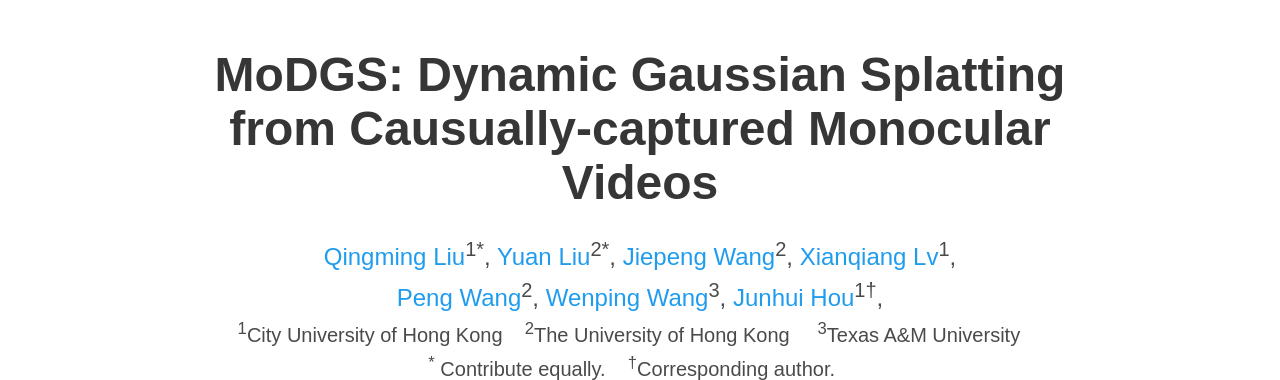
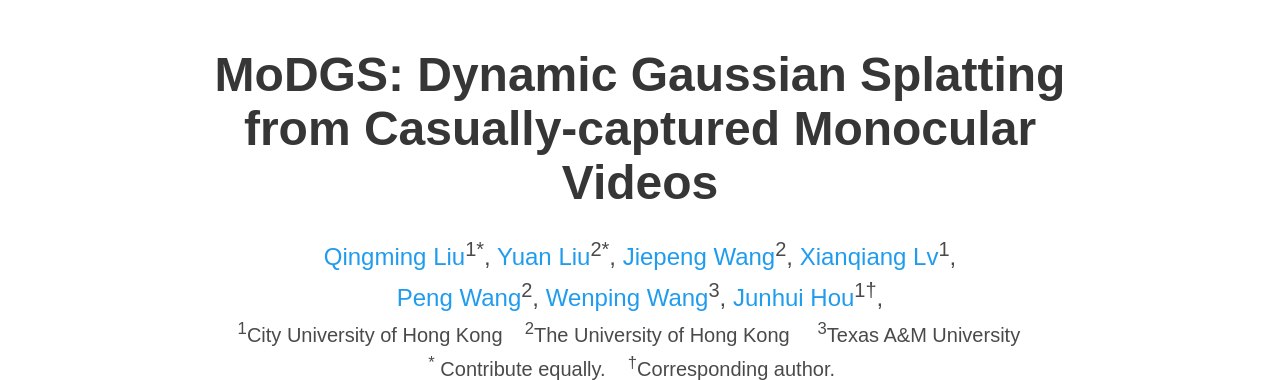
Before and after one commit to MoDGS/MoDGS.github.io, a plain HTML site: page index.html in a window 1280 px wide. Shown: the top 380 px of the page. Drawn offline with nearby package versions, Linux system fonts and the light colour scheme; some icons are missing; a web font is replaced by a local one.

Commit message:
Update index.html

```diff
--- a/index.html
+++ b/index.html
@@ -3,18 +3,18 @@
 
 <head>
   <meta charset="utf-8">
-  <meta name="description" content="MoDGS: Dynamic Gaussian Splatting from Causually-captured Monocular Videos">
-  <meta property="og:title" content="MoDGS: Dynamic Gaussian Splatting from Causually-captured Monocular Videos">
-  <meta property="og:description" content="MoDGS: Dynamic Gaussian Splatting from Causually-captured Monocular Videos">
+  <meta name="description" content="MoDGS: Dynamic Gaussian Splatting from Casually-captured Monocular Videos">
+  <meta property="og:title" content="MoDGS: Dynamic Gaussian Splatting from Casually-captured Monocular Videos">
+  <meta property="og:description" content="MoDGS: Dynamic Gaussian Splatting from Casually-captured Monocular Videos">
   <meta property="og:image" content="https://shape-of-motion.github.io/static/images/open_graph.png">
-  <meta property="twitter:title" content="MoDGS: Dynamic Gaussian Splatting from Causually-captured Monocular Videos">
-  <meta property="twitter:description" content="MoDGS: Dynamic Gaussian Splatting from Causually-captured Monocular Videos">
+  <meta property="twitter:title" content="MoDGS: Dynamic Gaussian Splatting from Casually-captured Monocular Videos">
+  <meta property="twitter:description" content="MoDGS: Dynamic Gaussian Splatting from Casually-captured Monocular Videos">
   <meta property="twitter:image" content="https://shape-of-motion.github.io/static/images/open_graph.png">
   <meta property="og:type" content="website">
   <meta name="twitter:card" content="summary_large_image">
   <meta name="keywords" content="4D reconstruction, Dynamic Reconstruction, 3D Tracking, Long-Range Motion">
   <meta name="viewport" content="width=device-width, initial-scale=1">
-  <title>MoDGS: Dynamic Gaussian Splatting from Causually-captured Monocular Videos</title>
+  <title>MoDGS: Dynamic Gaussian Splatting from Casually-captured Monocular Videos</title>
 
   <link href="https://fonts.googleapis.com/css?family=Google+Sans|Noto+Sans|Castoro" rel="stylesheet">
 
@@ -46,7 +46,7 @@
         <div class="columns is-centered">
           <div class="column has-text-centered">
 
-            <h1 class="title is-1 publication-title">MoDGS: Dynamic Gaussian Splatting from Causually-captured Monocular
+            <h1 class="title is-1 publication-title">MoDGS: Dynamic Gaussian Splatting from Casually-captured Monocular
               Videos</h1>
             <!-- <h3 class="title is-1 publication-title">Anonymous Authors</h3> -->
             <div class="is-size-4 publication-authors">
```
